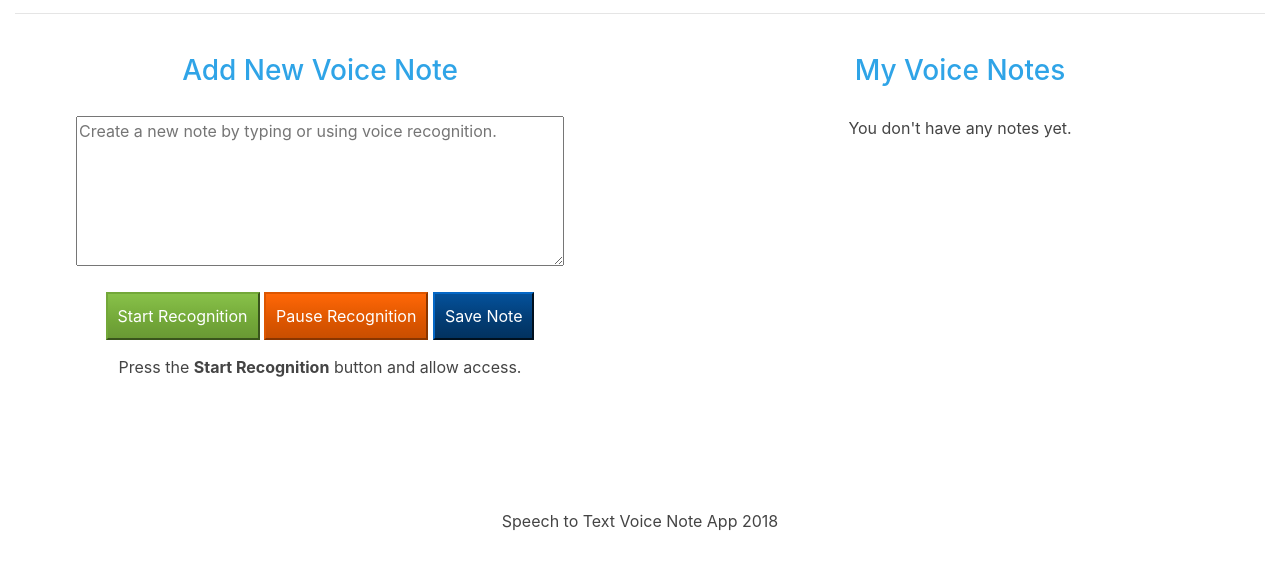
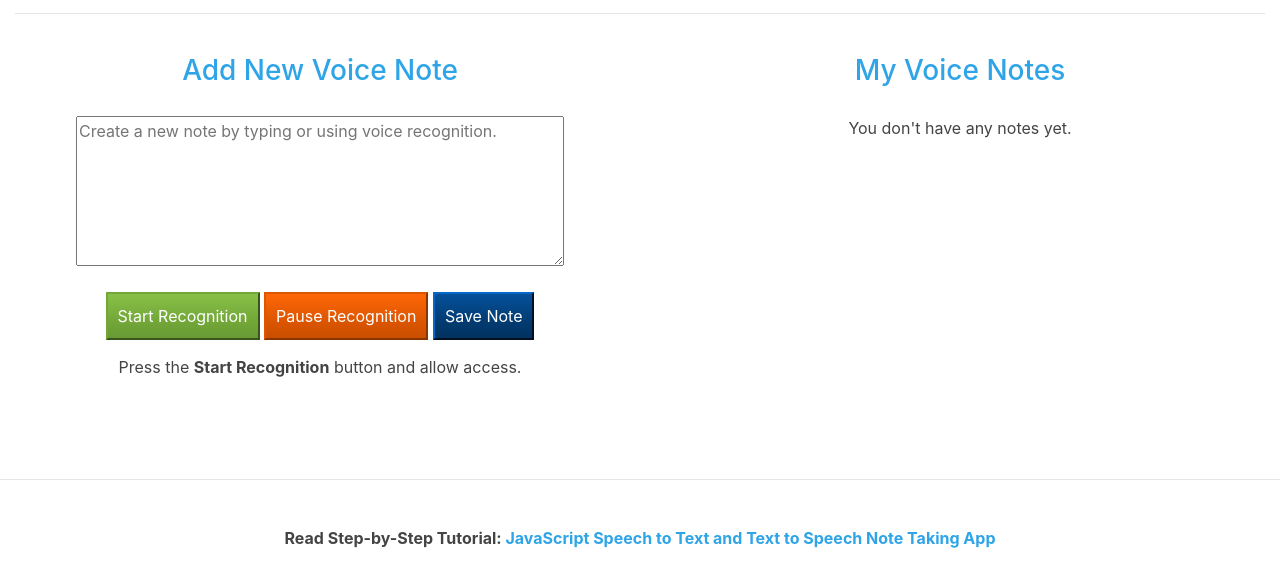
Before and after one commit to edopedia/Voice-Note-App, a plain HTML site: page index.html in a window 1280 px wide. Shown: the part 215-802 px from the top of the page. Drawn offline with nearby package versions, Linux system fonts and the light colour scheme.

Commit message:
Updated index.html

```diff
--- a/index.html
+++ b/index.html
@@ -48,13 +48,15 @@
         <!-- /app -->
     </div>
 
+	<hr />
+
     <div id="footer">
         <div class="clearfix1">
             <div class="container">
                 <div class="row">
 
                     <div class="center">
-                        <p>Speech to Text Voice Note App 2018</p>
+                        <p><strong>Read Step-by-Step Tutorial: <a href="https://www.edopedia.com/blog/javascript-speech-to-text-and-text-to-speech-note-taking-app/" target="_blank">JavaScript Speech to Text and Text to Speech Note Taking App</a></strong></p>
                     </div>
 
                 </div>
```
